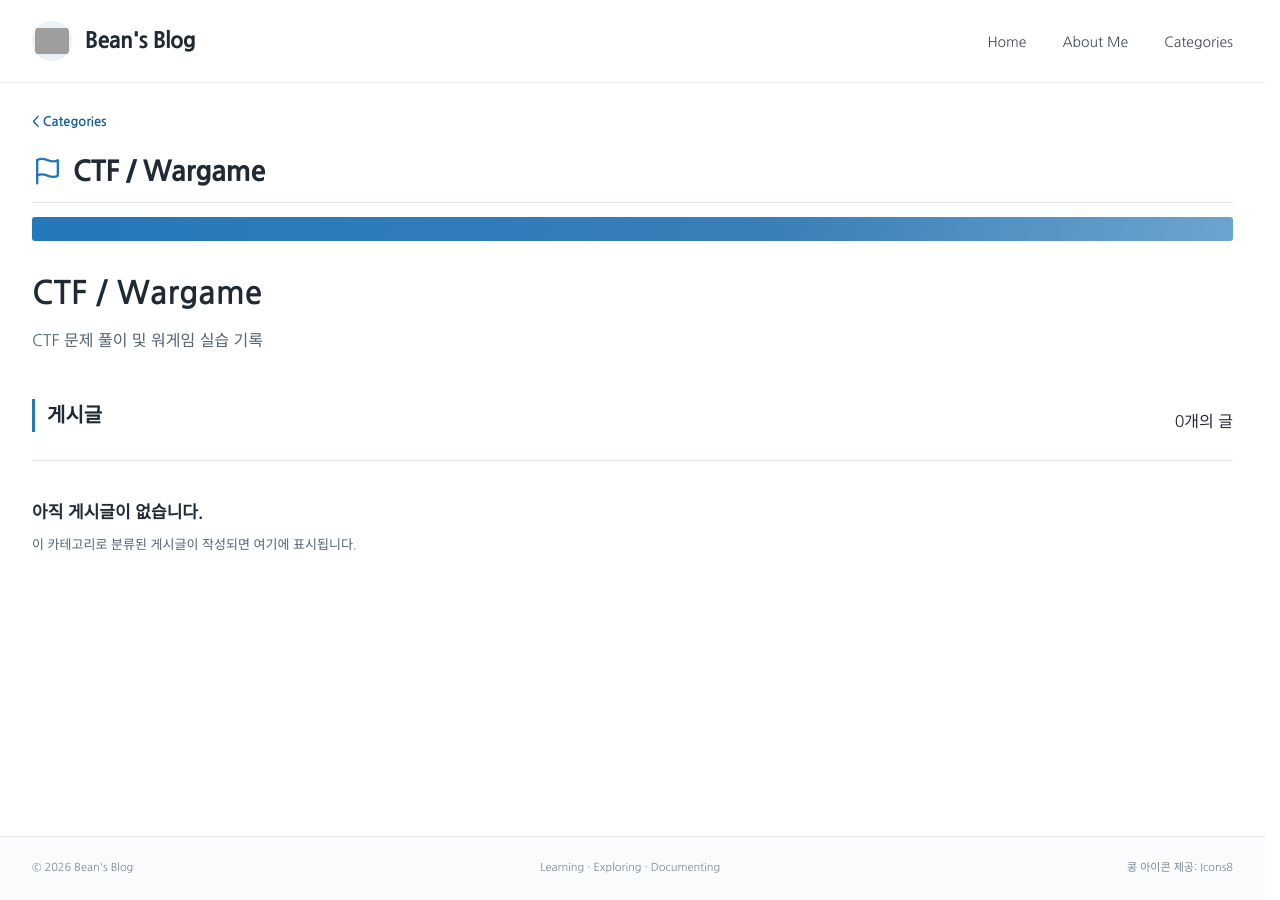
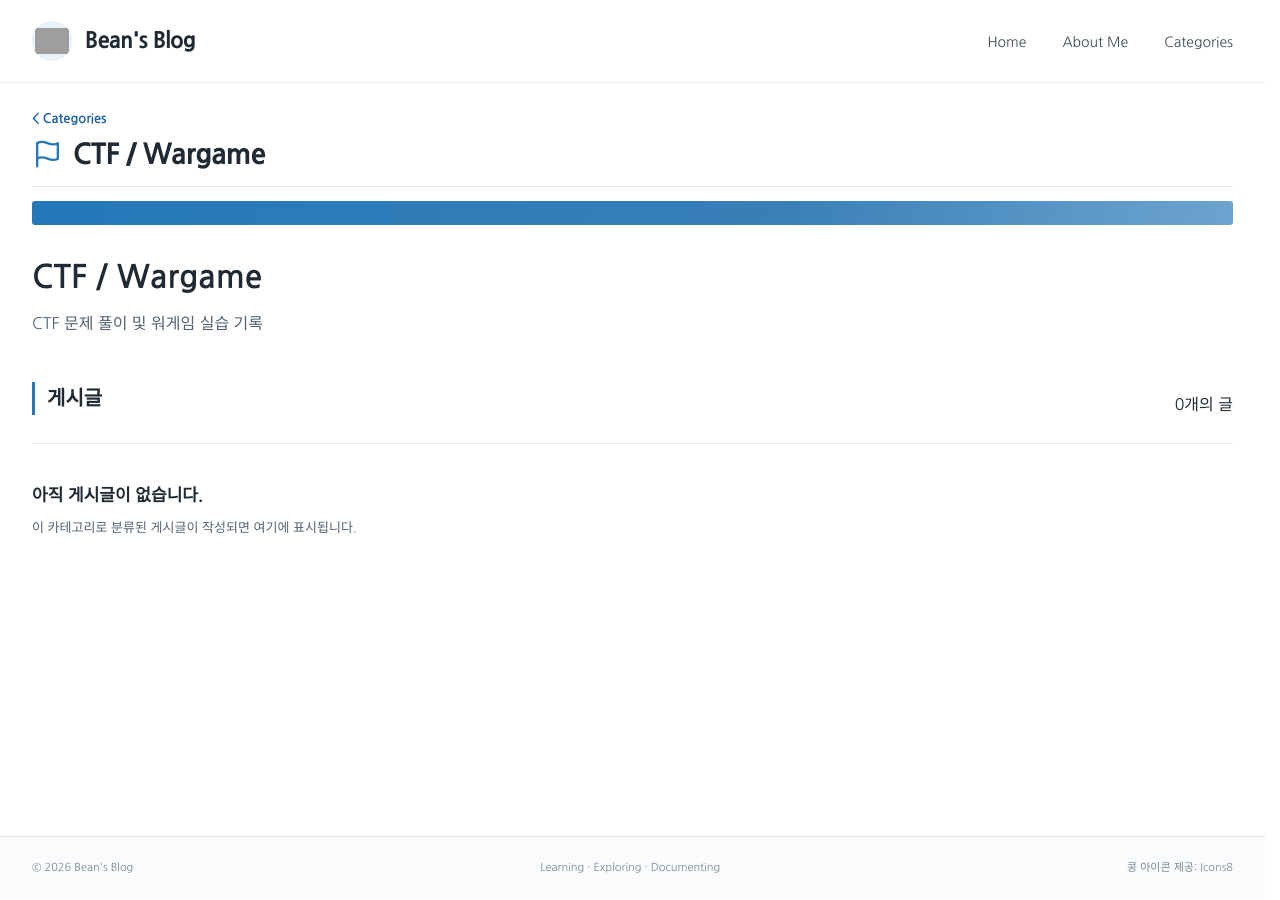
Before and after one commit to BEAN-CMD418/bean-cmd418.github.io, a Jekyll site: the page built from ctf/index.md, in a window 1280 px wide. Built offline with Jekyll 4.4.1, drawn with Linux system fonts in a browser that asks for light colours; some web fonts are replaced; grey boxes are pictures that could not be loaded.

Commit message:
Align category detail headings with categories page

```diff
--- a/assets/css/bean-theme.css
+++ b/assets/css/bean-theme.css
@@ -322,7 +322,9 @@ pre { overflow-x: auto; padding: 16px; background: #f2f5f8; border: 1px solid va
 /* Simple return link on individual category pages. */
 .page-content .category-back-link {
   display: inline-block;
-  margin: 0 0 18px;
+  position: relative;
+  top: -3px;
+  margin: 0 0 -4px;
   color: var(--blue-deep);
   font-size: 13px;
   font-weight: 700;
```
